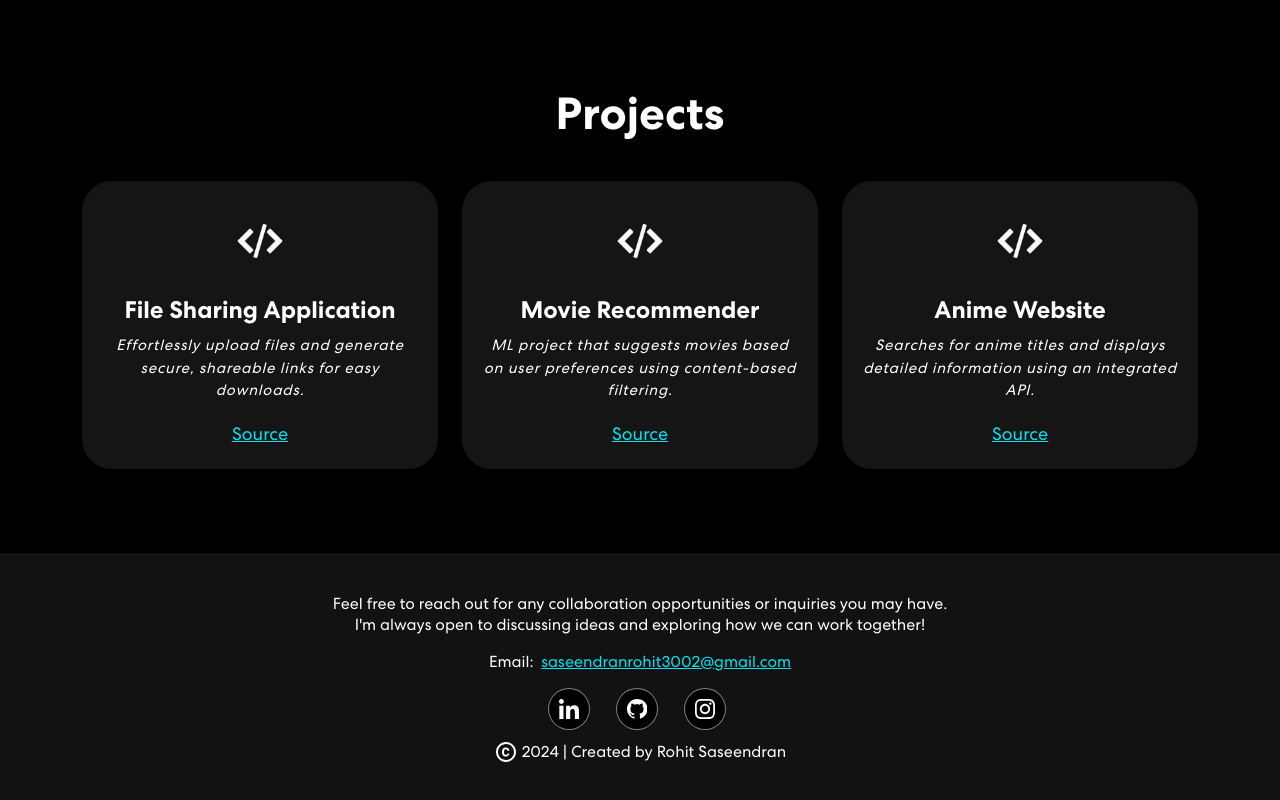
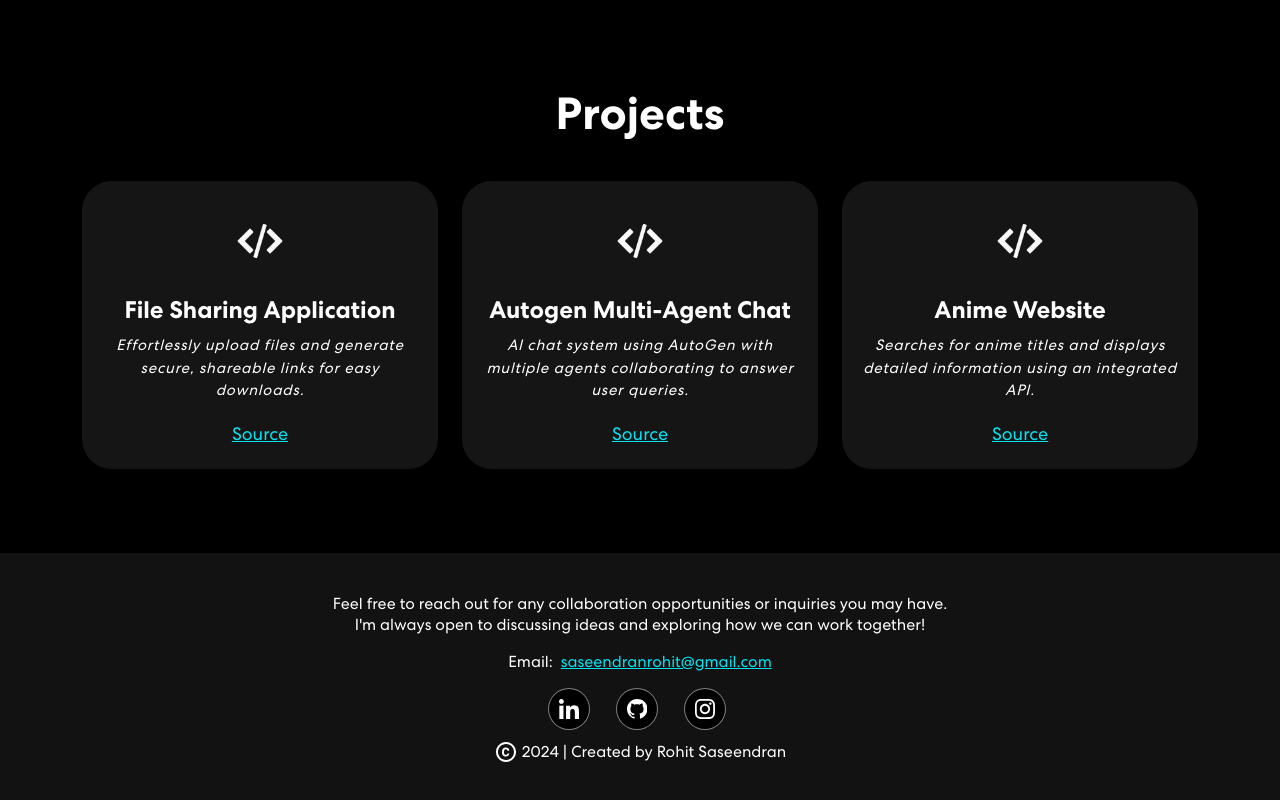
Before and after one commit to rohit-175/personal-portfolio, a React (Create React App) app: page / in a window 1280 px wide. Shown: the part 1360-2160 px from the top of the page. Built offline with nearby package versions, Linux system fonts and the light colour scheme.

Commit message:
updated info

```diff
--- a/src/components/Footer.js
+++ b/src/components/Footer.js
@@ -15,7 +15,7 @@ export const Footer = () => {
               I'm always open to discussing ideas and exploring how we can work together!<br/>
               </p>
               <p id='mail'>
-              Email: &nbsp; <span>saseendranrohit3002@gmail.com</span>
+              Email: &nbsp; <span>saseendranrohit@gmail.com</span>
               </p>
               <div className='social-icon'>
                 <a href='https://www.linkedin.com/in/rohit-saseendran-49a223215/' target="_blank" rel="noopener noreferrer"><img src={navIcon1} alt='Linkedin'/></a>
--- a/src/components/Navbar.js
+++ b/src/components/Navbar.js
@@ -45,7 +45,7 @@ export const NavBar = () => {
           </Nav>
           <span className='navbar-text'>
 
-            <Nav.Link href="https://drive.google.com/file/d/19QcAqBD8Tl8O4XxVSC2KYX0VIWC26u_t/view?usp=drive_link" target="_blank" rel="noopener noreferrer" className={activeLink === 'resume' ? 'active navbar-link' : 'navbar-link'} onClick={() => onUpdateActiveLink('resume')}><button className='vvd'><span>View Resume</span></button>
+            <Nav.Link href="https://docs.google.com/document/d/1xsh_7_PVHJHnK_8jJGDsqiO2vvC-2V_J/edit?usp=drive_link&ouid=112512311002130193923&rtpof=true&sd=true" target="_blank" rel="noopener noreferrer" className={activeLink === 'resume' ? 'active navbar-link' : 'navbar-link'} onClick={() => onUpdateActiveLink('resume')}><button className='vvd'><span>View Resume</span></button>
             </Nav.Link>
           </span>
         </Navbar.Collapse>
--- a/src/components/Projects.js
+++ b/src/components/Projects.js
@@ -14,9 +14,9 @@ export const Projects = () => {
         },
         {
             imgUrl: projImg1,
-            title: 'Movie Recommender',
-            description: 'ML project that suggests movies based on user preferences using content-based filtering.',
-            sourceLink: 'https://github.com/rohit-175/movie-recommender-system',
+            title: 'Autogen Multi-Agent Chat',
+            description: 'AI chat system using AutoGen with multiple agents collaborating to answer user queries.',
+            sourceLink: 'https://github.com/rohit-175/autogen-multiagent-chat',
         },
         {
             imgUrl: projImg1,
```
